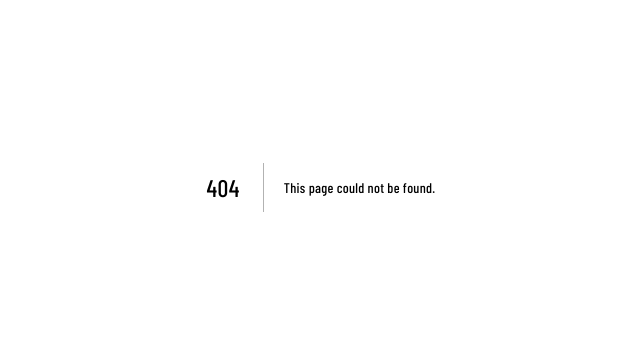
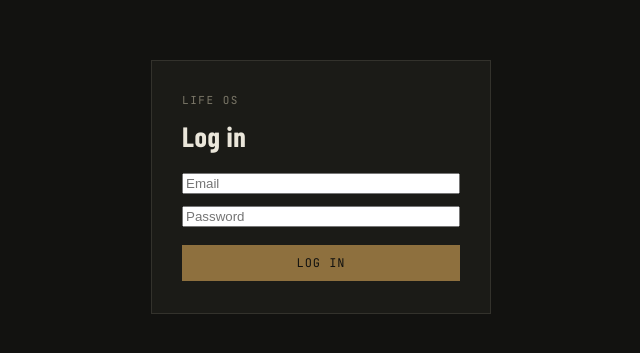
Before and after one commit to lincolnimade/lifeos, a Next.js app in the folder lifeos-app/: page /login in a window 1280 px wide. Before the commit this address had no page. Shown: the part 213-566 px from the top of the page, without its empty margins (319-959 px from the left). Built offline with nearby package versions, Linux system fonts and the light colour scheme.

Commit message:
Create page.tsx

```diff
--- /dev/null
+++ b/lifeos-app/app/login/page.tsx
@@ -0,0 +1,36 @@
+"use client";
+import { useState } from "react";
+import { useRouter } from "next/navigation";
+import { signIn } from "next-auth/react";
+export default function LoginPage() {
+const router = useRouter();
+const [email, setEmail] = useState("");
+const [password, setPassword] = useState("");
+const [error, setError] = useState("");
+const [loading, setLoading] = useState(false);
+async function handleSubmit(e) {
+e.preventDefault();
+setLoading(true);
+setError("");
+const res = await signIn("credentials", { email, password, redirect: false });
+setLoading(false);
+if (!res || res.error) {
+setError("Invalid email or password.");
+return;
+}
+router.push("/dashboard");
+router.refresh();
+}
+return (
+<div className="login-wrap">
+<form className="login-card" onSubmit={handleSubmit}>
+<div className="eyebrow">LIFE OS</div>
+<h1>Log in</h1>
+<input type="email" placeholder="Email" value={email} onChange={(e) => setEmail(e.target.value)} required />
+<input type="password" placeholder="Password" value={password} onChange={(e) => setPassword(e.target.value)} required />
+{error && <div className="login-error">{error}</div>}
+<button type="submit" disabled={loading}>{loading ? "Logging in…" : "Log in"}</button>
+</form>
+</div>
+);
+}
```
